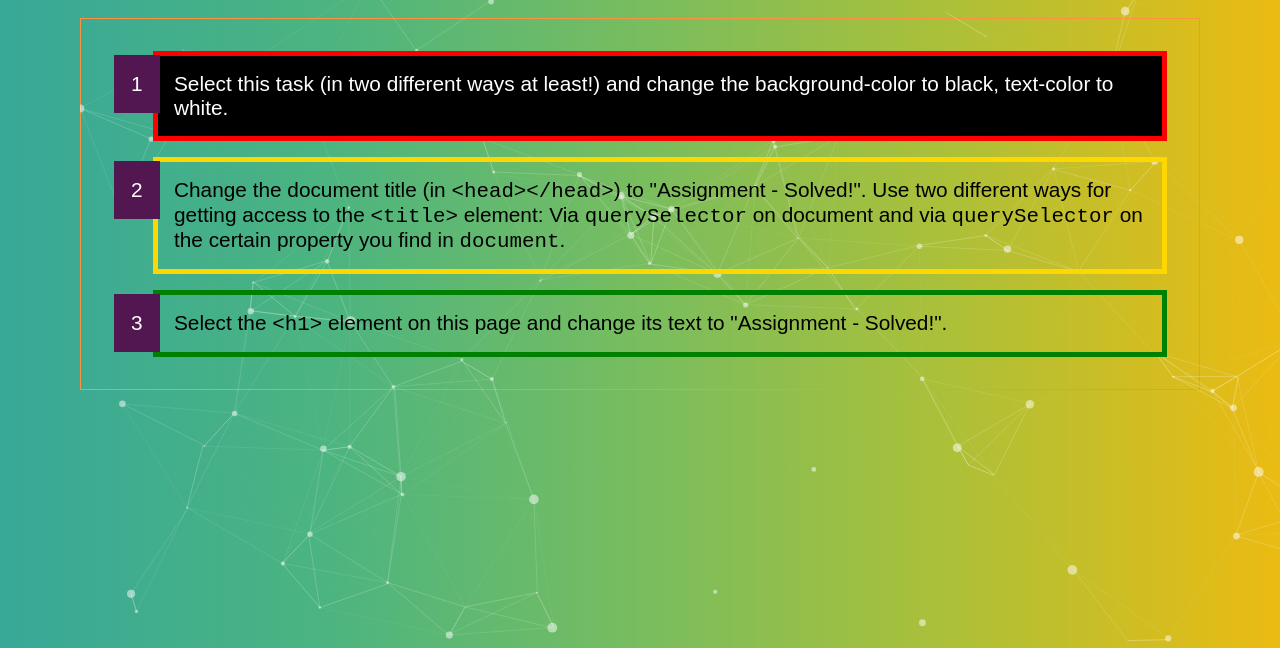
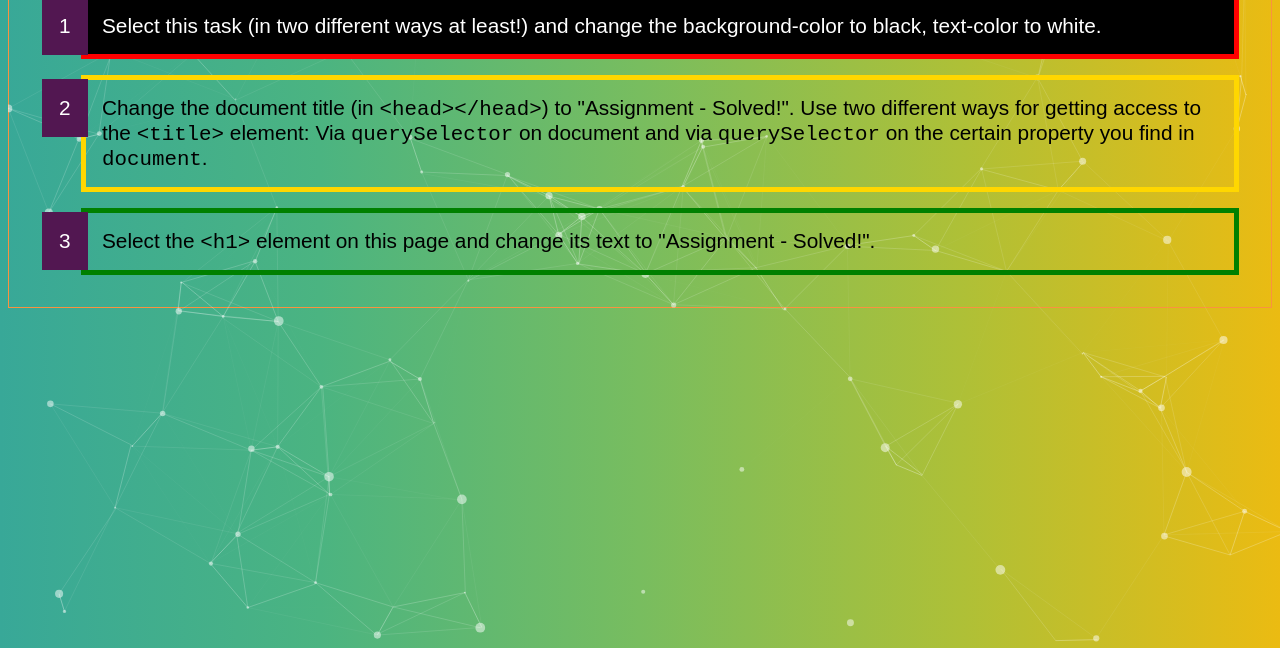
Before and after one commit to TekniqueJoseph/DOM-assignment-1, a plain HTML site: page index.html in a window 1280 px wide. Shown: the part 152-800 px from the top of the page. Drawn offline with Linux system fonts and the light colour scheme.

```diff
--- a/assignment.js
+++ b/assignment.js
@@ -13,8 +13,9 @@
 const tProperty = document.querySelector('title')
 // tProperty.innerText = 'Assignment - Solved!'
 // const docHead = document.head
-const docTitle = document.head.querySelector('title')
-docTitle.textContent = 'Assignment - Solved!'
+// const docTitle = document.head.querySelector('title')
+// docTitle.textContent = 'Assignment - Solved!'
+document.head.querySelector('title').textContent = 'Assignment - Solved!!!'
 ol.children[1].style.border = '5px solid gold'
 
 const assign = document.querySelector('h1')
--- a/styles.css
+++ b/styles.css
@@ -3,7 +3,8 @@
 }
 
 body {
-  margin: 5rem;
+  /* margin: 5rem; */
+  /* padding: 5rem; */
   background-image: linear-gradient(to right, #38a898, #4bb481, #78bd5f, #aec037, #ebbb12);
 
 }
```
